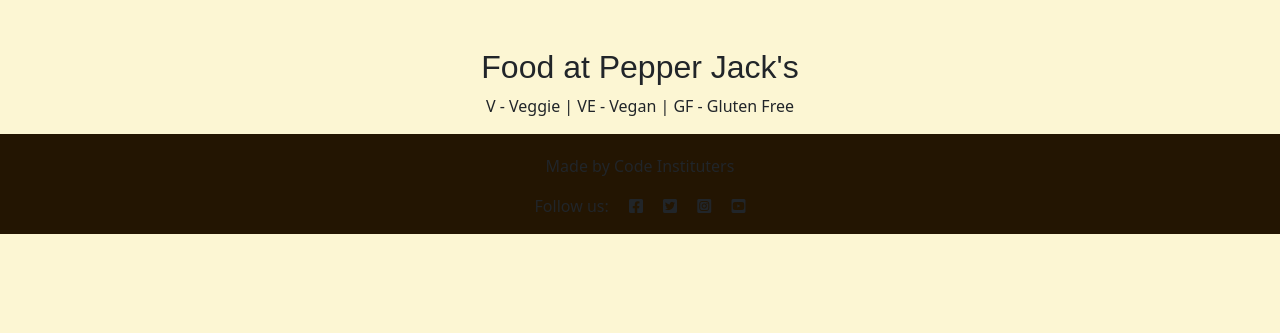
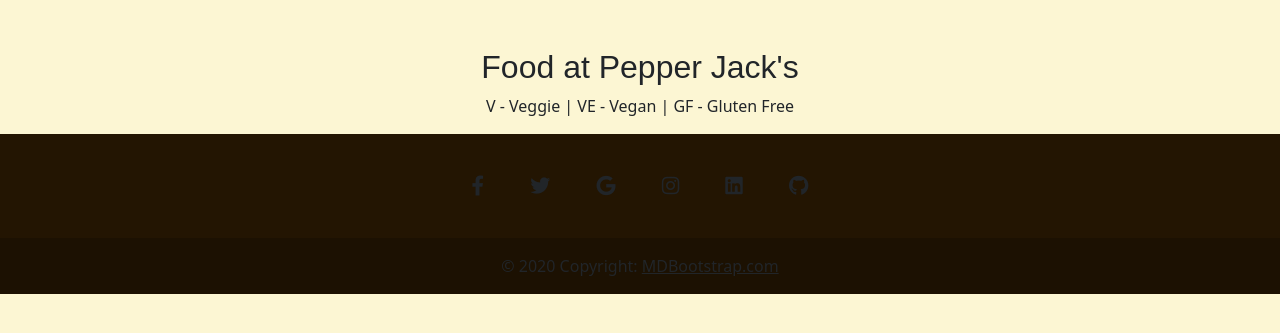
Before and after one commit to Emmacharleswilson/Pepper-Jacks, a Django app: page /menus/food_menu in a window 1280 px wide. Shown: the part 114-447 px from the top of the page. Run offline with Django 3.2, Linux system fonts and the light colour scheme; some web fonts are replaced.

Commit message:
Update footer style

```diff
--- a/templates/base.html
+++ b/templates/base.html
@@ -66,13 +66,50 @@
     </main>
 
     <!-- Footer -->
-    <footer class="footer">
-        <p class="m-15 text-center footer-text" style="margin-top: 20px;">Made by Code Instituters</p>
-        <p class="m-15 text-center footer-text">Follow us: <i class="fab fa-facebook-square ms-3"></i>
-            <i class="fab fa-twitter-square ms-3"></i>
-            <i class="fab fa-instagram-square ms-3"></i>
-            <i class="fab fa-youtube-square ms-3"></i></p>
-    </footer>
+    <div>
+
+        <footer class="text-center footer">
+            <!-- Grid container -->
+            <div class="container pt-4">
+                <!-- Section: Social media -->
+                <section class="mb-4">
+                    <!-- Facebook -->
+                    <a class="btn btn-link btn-floating btn-lg text-dark m-1" href="#!" role="button"
+                        data-mdb-ripple-color="dark"><i class="fab fa-facebook-f"></i></a>
+
+                    <!-- Twitter -->
+                    <a class="btn btn-link btn-floating btn-lg text-dark m-1" href="#!" role="button"
+                        data-mdb-ripple-color="dark"><i class="fab fa-twitter"></i></a>
+
+                    <!-- Google -->
+                    <a class="btn btn-link btn-floating btn-lg text-dark m-1" href="#!" role="button"
+                        data-mdb-ripple-color="dark"><i class="fab fa-google"></i></a>
+
+                    <!-- Instagram -->
+                    <a class="btn btn-link btn-floating btn-lg text-dark m-1" href="#!" role="button"
+                        data-mdb-ripple-color="dark"><i class="fab fa-instagram"></i></a>
+
+                    <!-- Linkedin -->
+                    <a class="btn btn-link btn-floating btn-lg text-dark m-1" href="#!" role="button"
+                        data-mdb-ripple-color="dark"><i class="fab fa-linkedin"></i></a>
+                    <!-- Github -->
+                    <a class="btn btn-link btn-floating btn-lg text-dark m-1" href="#!" role="button"
+                        data-mdb-ripple-color="dark"><i class="fab fa-github"></i></a>
+                </section>
+                <!-- Section: Social media -->
+            </div>
+            <!-- Grid container -->
+
+            <!-- Copyright -->
+            <div class="text-center text-dark p-3" style="background-color: rgba(0, 0, 0, 0.2);">
+                © 2020 Copyright:
+                <a class="text-dark" href="https://mdbootstrap.com/">MDBootstrap.com</a>
+            </div>
+            <!-- Copyright -->
+        </footer>
+
+    </div>
+    <!-- End of .container -->
 </body>
 
 </html>
```
